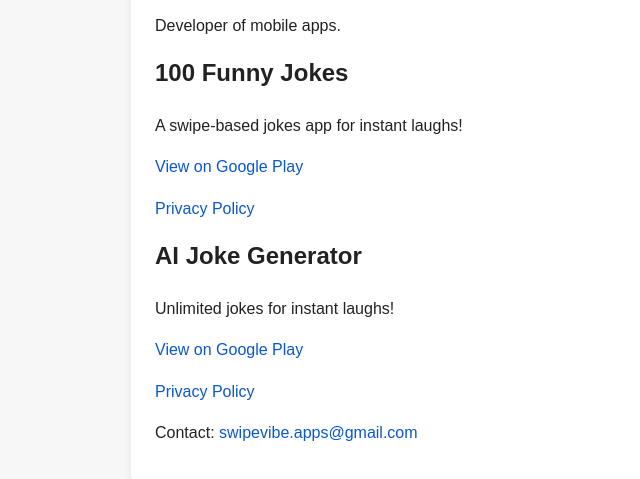
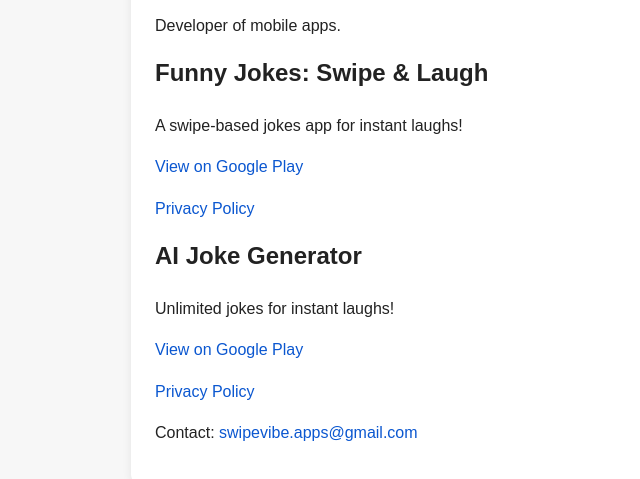
Before and after one commit to SwipeVibe/swipevibe.github.io, a plain HTML site: page index.html in a window 1280 px wide. Shown: the part 140-619 px from the top of the page, without its empty margins (109-749 px from the left). Drawn offline with Linux system fonts and the light colour scheme.

Commit message:
Update index.html

```diff
--- a/index.html
+++ b/index.html
@@ -45,7 +45,7 @@
     <h1>SwipeVibe</h1>
     <p>Developer of mobile apps.</p>
 
-    <h2>100 Funny Jokes</h2>
+    <h2>Funny Jokes: Swipe & Laugh</h2>
     <p>A swipe-based jokes app for instant laughs!</p>
 
     <p>
```
